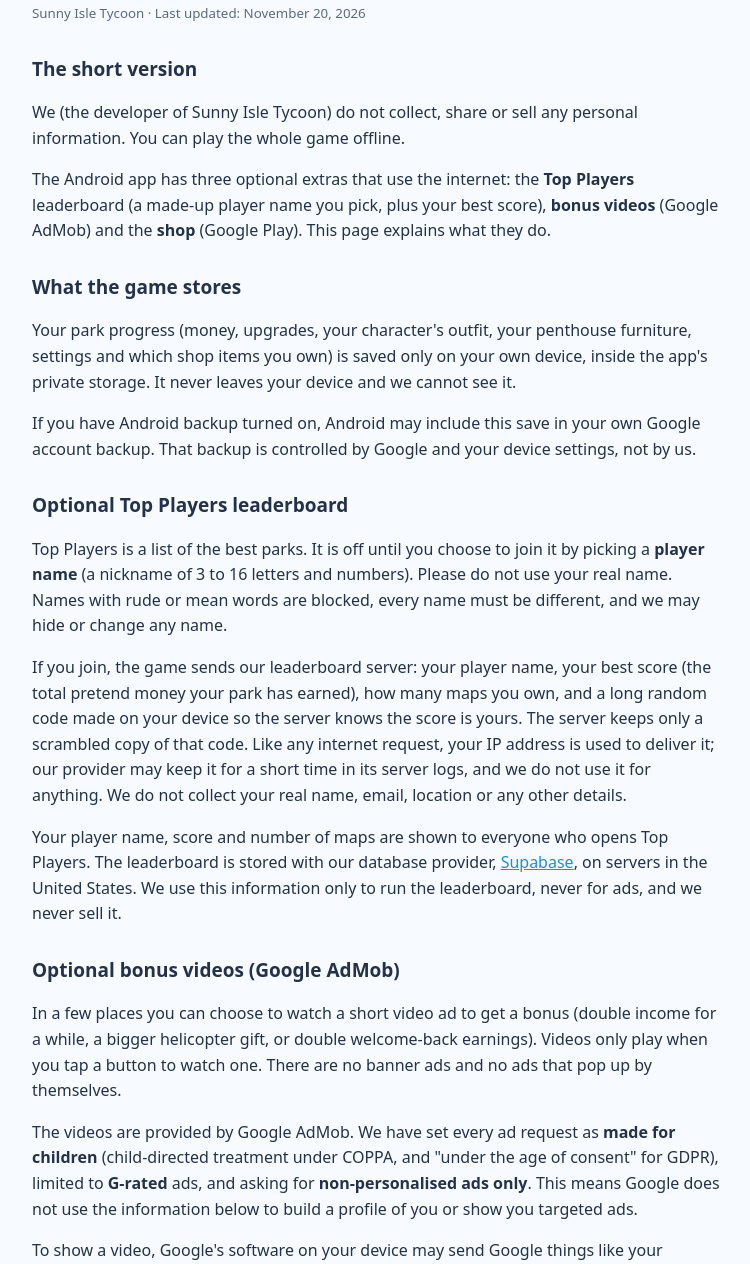
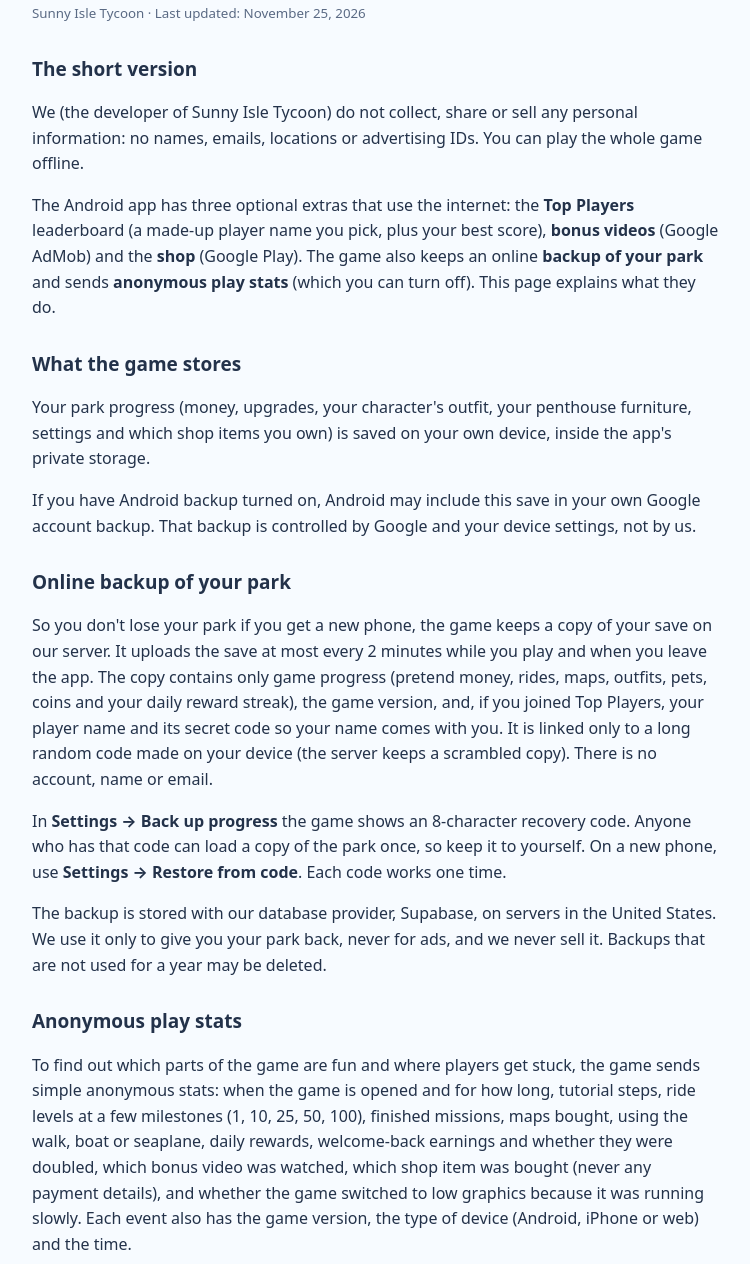
Before and after one commit to tristangresen-source/tristangresen-source.github.io, a plain HTML site: page privacy.html in a window 1280 px wide. Shown: the part 136-1400 px from the top of the page, without its empty margins (264-1014 px from the left). Drawn offline with Linux system fonts and the light colour scheme.

Commit message:
Privacy policy: online park backup and anonymous play stats (v1.6.8)
Co-Authored-By: Claude Opus 5.5 <noreply@anthropic.com>

```diff
--- a/privacy.html
+++ b/privacy.html
@@ -15,15 +15,25 @@
 </div></header>
 <main class="wrap policy">
 <h1>Privacy Policy</h1>
-<small>Sunny Isle Tycoon · Last updated: November 20, 2026</small>
+<small>Sunny Isle Tycoon · Last updated: November 25, 2026</small>
 
 <h2>The short version</h2>
-<p>We (the developer of Sunny Isle Tycoon) do not collect, share or sell any personal information. You can play the whole game offline.</p>
-<p>The Android app has three optional extras that use the internet: the <b>Top Players</b> leaderboard (a made-up player name you pick, plus your best score), <b>bonus videos</b> (Google AdMob) and the <b>shop</b> (Google Play). This page explains what they do.</p>
+<p>We (the developer of Sunny Isle Tycoon) do not collect, share or sell any personal information: no names, emails, locations or advertising IDs. You can play the whole game offline.</p>
+<p>The Android app has three optional extras that use the internet: the <b>Top Players</b> leaderboard (a made-up player name you pick, plus your best score), <b>bonus videos</b> (Google AdMob) and the <b>shop</b> (Google Play). The game also keeps an online <b>backup of your park</b> and sends <b>anonymous play stats</b> (which you can turn off). This page explains what they do.</p>
 
 <h2>What the game stores</h2>
-<p>Your park progress (money, upgrades, your character's outfit, your penthouse furniture, settings and which shop items you own) is saved only on your own device, inside the app's private storage. It never leaves your device and we cannot see it.</p>
+<p>Your park progress (money, upgrades, your character's outfit, your penthouse furniture, settings and which shop items you own) is saved on your own device, inside the app's private storage.</p>
 <p>If you have Android backup turned on, Android may include this save in your own Google account backup. That backup is controlled by Google and your device settings, not by us.</p>
+
+<h2>Online backup of your park</h2>
+<p>So you don't lose your park if you get a new phone, the game keeps a copy of your save on our server. It uploads the save at most every 2 minutes while you play and when you leave the app. The copy contains only game progress (pretend money, rides, maps, outfits, pets, coins and your daily reward streak), the game version, and, if you joined Top Players, your player name and its secret code so your name comes with you. It is linked only to a long random code made on your device (the server keeps a scrambled copy). There is no account, name or email.</p>
+<p>In <b>Settings → Back up progress</b> the game shows an 8-character recovery code. Anyone who has that code can load a copy of the park once, so keep it to yourself. On a new phone, use <b>Settings → Restore from code</b>. Each code works one time.</p>
+<p>The backup is stored with our database provider, Supabase, on servers in the United States. We use it only to give you your park back, never for ads, and we never sell it. Backups that are not used for a year may be deleted.</p>
+
+<h2>Anonymous play stats</h2>
+<p>To find out which parts of the game are fun and where players get stuck, the game sends simple anonymous stats: when the game is opened and for how long, tutorial steps, ride levels at a few milestones (1, 10, 25, 50, 100), finished missions, maps bought, using the walk, boat or seaplane, daily rewards, welcome-back earnings and whether they were doubled, which bonus video was watched, which shop item was bought (never any payment details), and whether the game switched to low graphics because it was running slowly. Each event also has the game version, the type of device (Android, iPhone or web) and the time.</p>
+<p>The stats are linked only to a random install code made by the game the first time it runs. It is not your advertising ID or any other phone ID, and it is not linked to Top Players or your backup. The stats contain no names, emails, locations or anything you type. They are sent about once a minute and are thrown away if you are offline. We look at them only as totals (for example "how many players finish the tutorial"), never for ads, and we never sell or share them. They are stored with Supabase in the United States and kept for up to 13 months.</p>
+<p>You can turn this off any time in <b>Settings → Anonymous play stats</b>. Turning it off stops all stats and deletes the stats this device sent before.</p>
 
 <h2>Optional Top Players leaderboard</h2>
 <p>Top Players is a list of the best parks. It is off until you choose to join it by picking a <b>player name</b> (a nickname of 3 to 16 letters and numbers). Please do not use your real name. Names with rude or mean words are blocked, every name must be different, and we may hide or change any name.</p>
@@ -43,16 +53,17 @@
 <ul>
   <li>No sign-ins, passwords or email addresses. (A Top Players name is just a nickname, not an account.)</li>
   <li>No location, camera, microphone, contacts or photos.</li>
-  <li>No analytics or tracking tools, and no personalised ads.</li>
+  <li>No third-party analytics or tracking tools, no tracking across other apps or websites, and no personalised ads. (Our own play stats are anonymous and can be turned off, see above.)</li>
   <li>No chat or messages between players. If you join Top Players, other players can see only your player name, score and number of maps.</li>
   <li>No real-money gambling. All coins and cash in the game are pretend and cannot be turned back into real money.</li>
 </ul>
 
 <h2>Children</h2>
-<p>Sunny Isle Tycoon is suitable for everyone, including children. We do not collect personal information from anyone. Top Players uses only a made-up nickname that we filter for rude words, and it asks players not to use their real name. The bonus videos are set up following Google Play's Families policy: child-directed, G-rated and non-personalised, from Google's certified ad network.</p>
+<p>Sunny Isle Tycoon is suitable for everyone, including children. We do not collect personal information from anyone. The backup and play stats contain only game information linked to random codes, not to a person. Top Players uses only a made-up nickname that we filter for rude words, and it asks players not to use their real name. The bonus videos are set up following Google Play's Families policy: child-directed, G-rated and non-personalised, from Google's certified ad network.</p>
 
 <h2>Deleting your data</h2>
-<p>Use <b>Settings → Reset Park</b> in the game, or uninstall the app. Both remove your save from the device.</p>
+<p>Use <b>Settings → Reset Park</b> in the game, or uninstall the app. Both remove your save from the device. Reset Park also replaces your online backup with the new, empty park within a few minutes.</p>
+<p>To stop play stats and delete the ones already sent, turn off <b>Settings → Anonymous play stats</b>. To have your online backup deleted, email us your recovery code from <b>Settings → Back up progress</b> and we will delete it.</p>
 <p>To remove yourself from Top Players, open <b>Goals → Top Players → Change → Leave Top Players</b>. This deletes your player name and score from our server straight away. You (or a parent) can also email us your player name and we will delete it.</p>
 
 <h2>Changes</h2>
```
